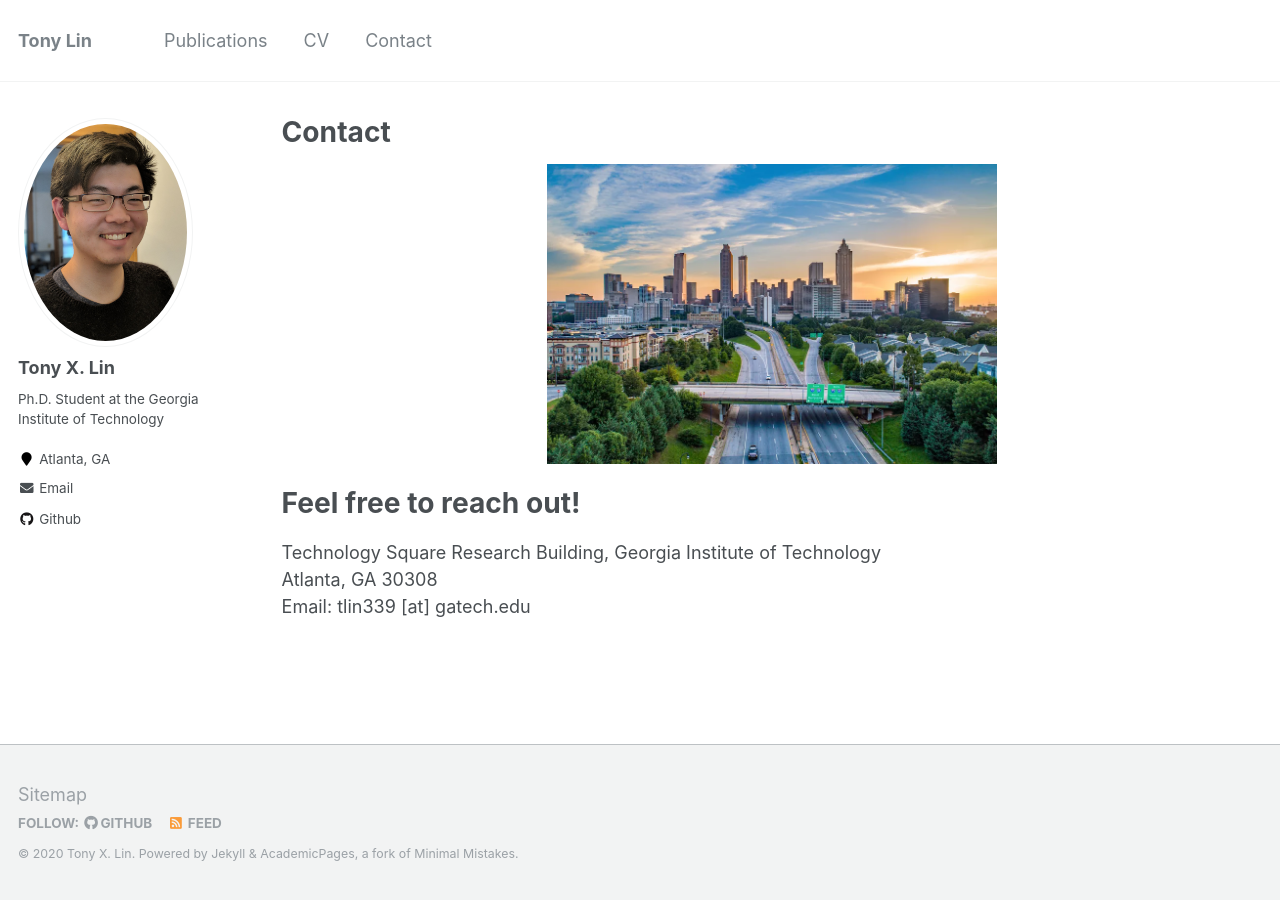
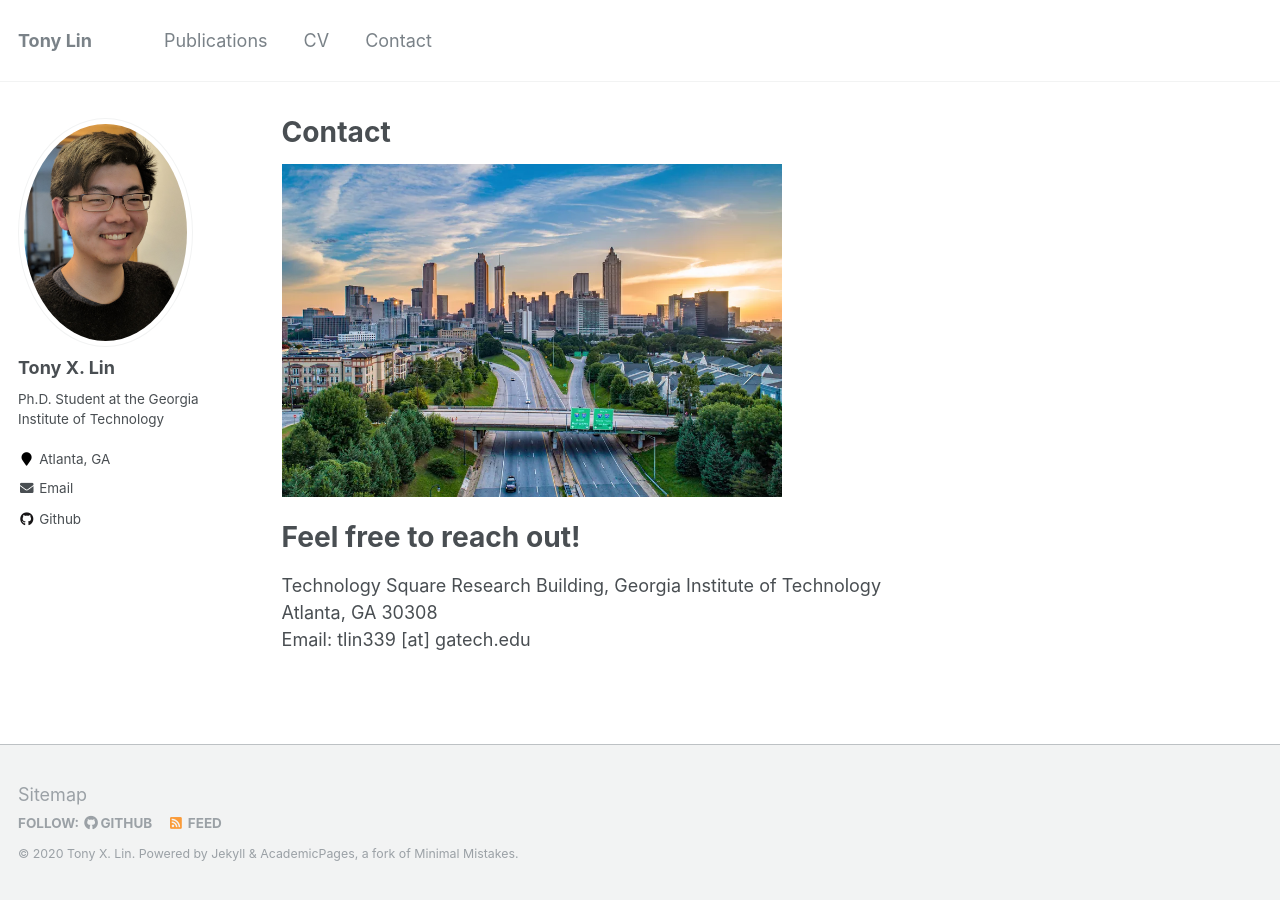
Before and after one commit to tony-x-lin/tony-x-lin.github.io, a Jekyll site: the page built from _pages/contact.md, in a window 1280 px wide. Built offline with Jekyll 4.4.1, drawn with Linux system fonts in a browser that asks for light colours.

Commit message:
Update contact.md

```diff
--- a/_pages/contact.md
+++ b/_pages/contact.md
@@ -5,8 +5,8 @@ permalink: /contact/
 author_profile: true
 ---
 
-<p align="center">
-  <img src="https://tony-x-lin.github.io/files/atlanta.jpg?raw=true" alt="Photo" style="width: 450px;"/>
+<p align="left">
+  <img src="https://tony-x-lin.github.io/files/atlanta.jpg?raw=true" alt="Photo" style="width: 500px;"/>
 </p>
 
 # Feel free to reach out!
```
